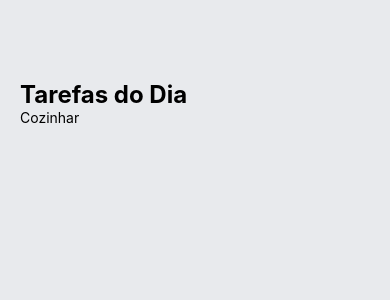
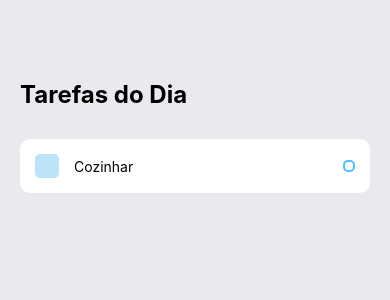
Before and after one commit to paulorenan/todo-app-react-native, a React Native app: screen / in a window 390 px wide. Shown: the top 300 px of the page. Built offline with nearby package versions, Linux system fonts and the light colour scheme.

Commit message:
contruindo componente task

```diff
--- a/App.js
+++ b/App.js
@@ -28,5 +28,7 @@
     fontSize: 24,
     fontWeight: 'bold',
   },
-  items: {},
+  items: {
+    marginTop: 30,
+  },
 });
--- a/components/Task.js
+++ b/components/Task.js
@@ -3,14 +3,51 @@
 
 const Task = (props) => {
   return (
-    <View style={styles.container}>
-      <Text>{props.text}</Text>
+    <View style={styles.item}>
+      <View style={styles.itemLeft}>
+        <View style={styles.square} />
+        <Text style={styles.itemText}>{props.text}</Text>
+      </View>
+      <View style={styles.circular}>
+
+      </View>
     </View>
   )
 }
 
 const styles = StyleSheet.create({
-
+  item: {
+    backgroundColor: '#FFF',
+    padding: 15,
+    borderRadius: 10,
+    flexDirection: 'row',
+    alignItems: 'center',
+    justifyContent: 'space-between',
+    marginBottom: 20,
+  },
+  itemLeft: {
+    flexDirection: 'row',
+    alignItems: 'center',
+    flexWrap: 'wrap',
+  },
+  square: {
+    width: 24,
+    height: 24,
+    backgroundColor: '#55BCF6',
+    opacity: 0.4,
+    borderRadius: 5,
+    marginRight: 15,
+  },
+  itemText: {
+    maxWidth: '80%',
+  },
+  circular: {
+    width: 12,
+    height: 12,
+    borderColor: '#55BCF6',
+    borderWidth: 2,
+    borderRadius: 5,
+  },
 })
 
 export default Task;
```
